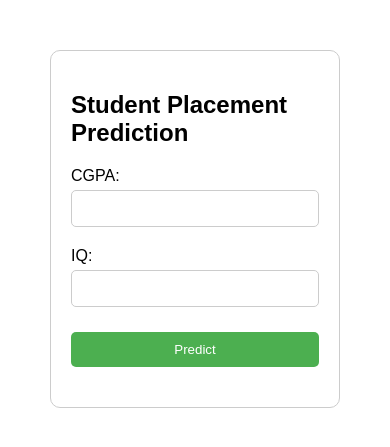
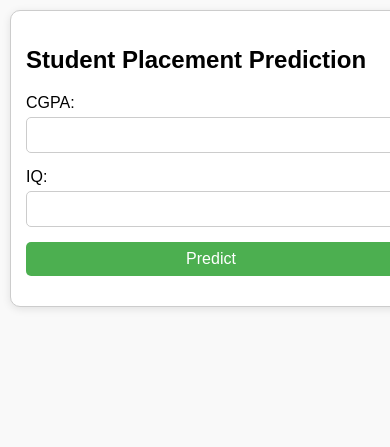
Before and after one commit to Jaga234-hue/placement-predict, a Flask app: page / in a window 390 px wide; the page is wider, and only the part inside the window is pictured. Shown: the top 447 px of that part. Run offline with Flask 3, Linux system fonts and the light colour scheme; parts of the project's set-up code (start-up, migrations or seed data) failed here and were passed over.

Commit message:
friend for mobile ui

```diff
--- a/templates/index.html
+++ b/templates/index.html
@@ -2,40 +2,66 @@
 <html>
 <head>
     <title>Student Placement Prediction</title>
+    <meta name="viewport" content="width=device-width, initial-scale=1.0">
     <style>
         body {
             font-family: Arial, sans-serif;
-            margin: 50px;
+            margin: 20px;
+            padding: 0;
+            background-color: #f9f9f9;
         }
         .form-container {
+            width: 100%;
             max-width: 500px;
             margin: auto;
             padding: 20px;
             border: 1px solid #ccc;
             border-radius: 10px;
+            background: white;
+            box-shadow: 0px 2px 8px rgba(0,0,0,0.1);
         }
         .form-container input {
             width: 100%;
             padding: 10px;
-            margin: 5px 0 20px 0;
-            display: inline-block;
+            margin: 5px 0 15px 0;
+            display: block;
             border: 1px solid #ccc;
             border-radius: 5px;
             box-sizing: border-box;
+            font-size: 1em;
         }
         .form-container input[type="submit"] {
             background-color: #4CAF50;
             color: white;
             border: none;
+            cursor: pointer;
+            transition: background 0.3s;
         }
         .form-container input[type="submit"]:hover {
             background-color: #45a049;
         }
         .result {
-            font-size: 1.5em;
+            font-size: 1.3em;
             color: #4CAF50;
             text-align: center;
             margin-top: 20px;
+        }
+
+        /* Mobile optimization */
+        @media (max-width: 600px) {
+            body {
+                margin: 10px;
+            }
+            .form-container {
+                padding: 15px;
+            }
+            .form-container input {
+                font-size: 1em;
+                padding: 8px;
+            }
+            .result {
+                font-size: 1.1em;
+            }
         }
     </style>
 </head>
@@ -43,11 +69,12 @@
     <div class="form-container">
         <h2>Student Placement Prediction</h2>
         <form action="/predict" method="post">
-            <label for="IQ">CGPA:</label>
-            <input type="number" name="IQ" required>
+            <label for="CGPA">CGPA:</label>
+            <input type="number" name="CGPA" id="CGPA" step="0.01" required>
 
-            <label for="CGPA">IQ:</label>
-            <input type="number"  name="CGPA" required>
+            <label for="IQ">IQ:</label>
+            <input type="number" name="IQ" id="IQ" step="0.01" required>
+
             <input type="submit" value="Predict">
         </form>
         {% if prediction_text %}
```
